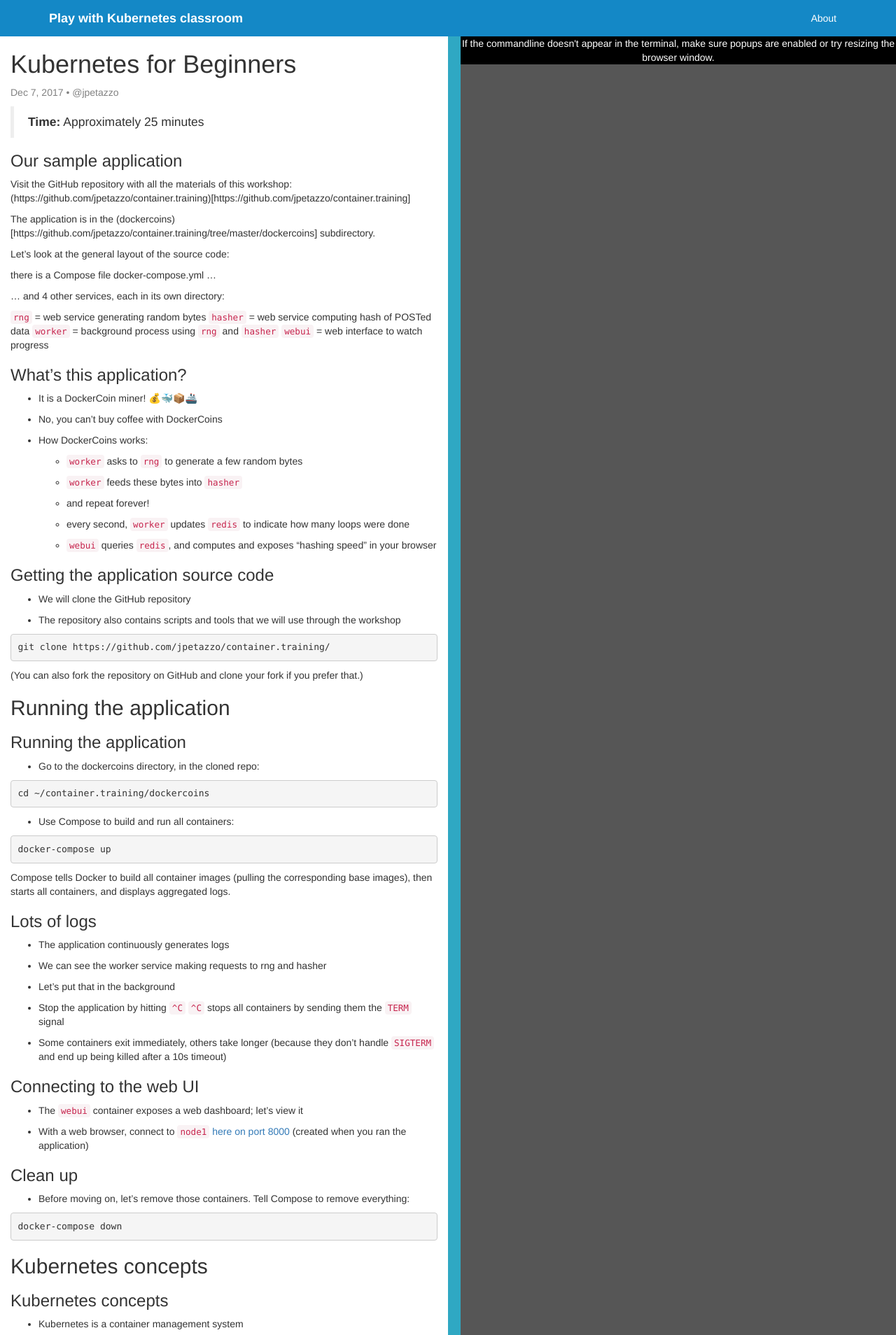
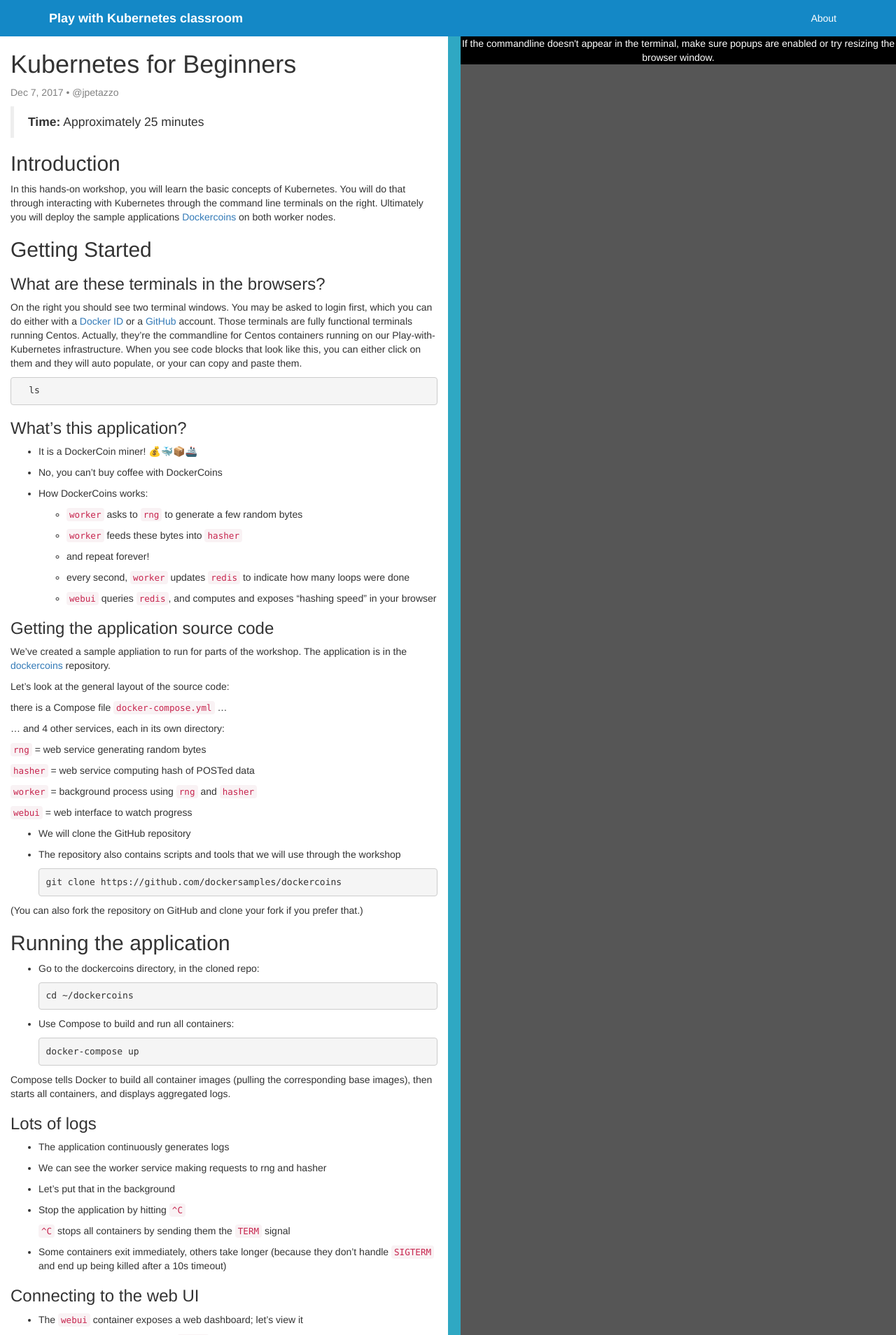
Before and after one commit to play-with-docker/play-with-kubernetes.github.io, a Jekyll site: the page built from _posts/2018-04-04-kubernetes-workshop.markdown, in a window 1280 px wide. Shown: the top 1908 px of the page at 70% size. Built offline with Jekyll 4.4.1, drawn with Linux system fonts in a browser that asks for light colours; nearby versions of some CDN libraries; some of the changed text lies outside the part shown; grey boxes are pictures that could not be loaded.

Commit message:
cleaning up indents, lack of terminals, and duplicate headings

````diff
--- a/_posts/2018-04-04-kubernetes-workshop.markdown
+++ b/_posts/2018-04-04-kubernetes-workshop.markdown
@@ -8,22 +8,18 @@
 terms: 3
 ---
 
-### Our sample application
-Visit the GitHub repository with all the materials of this workshop:
-(https://github.com/jpetazzo/container.training)[https://github.com/jpetazzo/container.training]
-
-The application is in the (dockercoins)[https://github.com/jpetazzo/container.training/tree/master/dockercoins] subdirectory.
-
-Let's look at the general layout of the source code:
-
-there is a Compose file docker-compose.yml ...
-
-... and 4 other services, each in its own directory:
-
-`rng` = web service generating random bytes
-`hasher` = web service computing hash of POSTed data
-`worker` = background process using `rng` and `hasher`
-`webui` = web interface to watch progress
+## Introduction
+
+In this hands-on workshop, you will learn the basic concepts of Kubernetes. You will do that through interacting with Kubernetes through the command line terminals on the right. Ultimately you will deploy the sample applications [Dockercoins](https://github.com/dockersamples/dockercoins) on both worker nodes.
+
+## Getting Started
+
+### What are these terminals in the browsers?
+On the right you should see two terminal windows. You may be asked to login first, which you can do either with a [Docker ID](https://hub.docker.com/) or a [GitHub](https://github.com) account. Those terminals are fully functional terminals running Centos. Actually, they're the commandline for Centos containers running on our Play-with-Kubernetes infrastructure. When you see code blocks that look like this, you can either click on them and they will auto populate, or your can copy and paste them.
+
+  ```.term1
+  ls
+  ```
 
 ### What's this application?
 * It is a DockerCoin miner! 💰🐳📦🚢
@@ -43,31 +39,46 @@
   * `webui` queries `redis`, and computes and exposes "hashing speed" in your browser
 
 ### Getting the application source code
+We've created a sample appliation to run for parts of the workshop. The application is in the [dockercoins](https://github.com/dockersamples/dockercoins) repository.
+
+Let's look at the general layout of the source code:
+
+there is a Compose file `docker-compose.yml` ...
+
+... and 4 other services, each in its own directory:
+
+`rng` = web service generating random bytes
+
+`hasher` = web service computing hash of POSTed data
+
+`worker` = background process using `rng` and `hasher`
+
+`webui` = web interface to watch progress
+
+
 * We will clone the GitHub repository
 
 * The repository also contains scripts and tools that we will use through the workshop
 
-```.term1
-git clone https://github.com/jpetazzo/container.training/
-```
+  ```.term1
+  git clone https://github.com/dockersamples/dockercoins
+  ```
 
 (You can also fork the repository on GitHub and clone your fork if you prefer that.)
 
 ## Running the application
 
-### Running the application
-
 * Go to the dockercoins directory, in the cloned repo:
 
-```.term1
-cd ~/container.training/dockercoins
-```
+  ```.term1
+  cd ~/dockercoins
+  ```
 
 * Use Compose to build and run all containers:
 
-```.term1
-docker-compose up
-```
+  ```.term1
+  docker-compose up
+  ```
 
 Compose tells Docker to build all container images (pulling the corresponding base images), then starts all containers, and displays aggregated logs.
 
@@ -80,7 +91,8 @@
 *  Let's put that in the background
 
 * Stop the application by hitting `^C`
-`^C` stops all containers by sending them the `TERM` signal
+
+  `^C` stops all containers by sending them the `TERM` signal
 
 * Some containers exit immediately, others take longer (because they don't handle `SIGTERM` and end up being killed after a 10s timeout)
 
@@ -94,13 +106,11 @@
 
 * Before moving on, let's remove those containers. Tell Compose to remove everything:
 
-```.term1
-docker-compose down
-```
+  ```.term1
+  docker-compose down
+  ```
 
 ## Kubernetes concepts
-
-### Kubernetes concepts
 
 * Kubernetes is a container management system
 
@@ -441,11 +449,11 @@
 
 * List the namespaces on our cluster with one of these commands:
 
-```
-kubectl get namespaces
-kubectl get namespace
-kubectl get ns
-```
+  ```
+  kubectl get namespaces
+  kubectl get namespace
+  kubectl get ns
+  ```
 *You know what ... This `kube-system` thing looks suspicious.*
 
 ### Accessing namespaces
@@ -494,9 +501,9 @@
 
 * Let's ping `goo.gl`
 
-```.term1
-kubectl run pingpong --image alpine ping goo.gl
-```
+  ```.term1
+  kubectl run pingpong --image alpine ping goo.gl
+  ```
 
 * OK, what just happened?
 
@@ -506,9 +513,9 @@
 
 * List most resource types:
 
-```.term1
-kubectl get all
-```
+  ```.term1
+  kubectl get all
+  ```
 
 We should see the following things:
 
@@ -564,9 +571,9 @@
 
 * View the result of our ping command:
 
-```.term1
-kubectl logs deploy/pingpong
-```
+  ```.term1
+  kubectl logs deploy/pingpong
+  ```
 
 ### Streaming logs in real time
 * Just like `docker logs`, `kubectl logs` supports convenient options:
@@ -579,18 +586,20 @@
 
 * View the latest logs of our ping command:
 
-```.term1
-kubectl logs deploy/pingpong --tail 1 --follow
-```
+  ```.term1
+  kubectl logs deploy/pingpong --tail 1 --follow
+  ```
 
 ### Scaling our application
 
 * We can create additional copies of our container (or rather our pod) with `kubectl scale`
 
 * Scale our pingpong deployment:
-```.term1
-kubectl scale deploy/pingpong --replicas 8
-```
+
+  ```.term1
+  kubectl scale deploy/pingpong --replicas 8
+  ```
+
 > Note: what if we tried to scale `rs/pingpong-xxxx`? We could! But the *deployment* would notice it right away, and scale back to the initial level.
 
 ### Resilience
@@ -636,14 +645,14 @@
 * Conveniently, when `you kubectl run somename`, the associated objects have a `run=somename` label
 
 * View the last line of log from all pods with the `run=pingpong` label:
-```.term1
-kubectl logs -l run=pingpong --tail 1
-```
+
+  ```.term1
+  kubectl logs -l run=pingpong --tail 1
+  ```
 
 * Unfortunately, `--follow` cannot (yet) be used to stream the logs from multiple containers.
 
 ## Exposing containers
-### Exposing containers
 
 * `kubectl expose` creates a *service* for existing pods
 
@@ -697,9 +706,9 @@
 
 * Watch them being started:
 
-```.term1
-kubectl get pods -w
-```
+  ```.term1
+  kubectl get pods -w
+  ```
 
 The `-w` option "watches" events happening on the specified resources.
 
@@ -711,15 +720,16 @@
 
 * Expose the ElasticSearch HTTP API port:
 
-```.term
-kubectl expose deploy/elastic --port 9200
-```
+  ```.term
+  kubectl expose deploy/elastic --port 9200
+  ```
 
 * Look up which IP address was allocated:
 
-```.term1
-kubectl get svc
-```
+  ```.term1
+  kubectl get svc
+  ```
+
 ### Services are layer 4 constructs
 
 * You can assign IP addresses to services, but they are still *layer 4* (i.e. a service is not an IP address; it's an IP address + protocol + port)
@@ -735,17 +745,18 @@
 * We will now send a few HTTP requests to our ElasticSearch pods
 
 * Let's obtain the IP address that was allocated for our service, *programatically*:
-{% raw %}
-```.term1
-IP=$(kubectl get svc elastic -o go-template --template '{{ .spec.clusterIP }}')
-```
-{% endraw %}
+
+  {% raw %}
+  ```.term1
+  IP=$(kubectl get svc elastic -o go-template --template '{{ .spec.clusterIP }}')
+  ```
+  {% endraw %}
 
 * Send a few requests:
 
-```.term1
-curl http://$IP:9200/
-```
+  ```.term1
+  curl http://$IP:9200/
+  ```
 
 Our requests are load balanced across multiple pods.
 
@@ -806,19 +817,19 @@
 <!-- TODO: Fix default registry URL to username in dockercoins.yml -->
 * We are going to use a convenient feature of Docker Compose
 
-* Aafter Go to the `stacks` directory:
-
-```
-cd ~/container.training/stacks
-```
+* Go to the `stacks` directory:
+
+  ```.term1
+  cd ~/container.training/stacks
+  ```
 
 * Build and push the images:
 
-```
-export REGISTRY
-docker-compose -f dockercoins.yml build
-docker-compose -f dockercoins.yml push
-```
+  ```.term1
+  export REGISTRY
+  docker-compose -f dockercoins.yml build
+  docker-compose -f dockercoins.yml push
+  ```
 
 Let's have a look at the dockercoins.yml file while this is building and pushing.
 
@@ -849,16 +860,16 @@
 
 * Deploy `redis`:
 
-```
-kubectl run redis --image=redis
-```
+  ```.term1
+  kubectl run redis --image=redis
+  ```
 
 * Deploy everything else:
 
-```
-for SERVICE in hasher rng webui worker; do
-  kubectl run $SERVICE --image=$USERNAME/$SERVICE
-done
+  ```.term1
+  for SERVICE in hasher rng webui worker; do
+    kubectl run $SERVICE --image=$USERNAME/$SERVICE
+  done
 ```
 
 ### Is this working?
@@ -867,10 +878,11 @@
 * (Hint: use `kubectl get deploy -w` to watch deployment events)
 
 * Look at some logs:
-```
-kubectl logs deploy/rng
-kubectl logs deploy/worker
-```
+
+  ```.term1
+  kubectl logs deploy/rng
+  kubectl logs deploy/worker
+  ```
 
 🤔 `rng` is fine ... But not `worker`.
 
@@ -887,19 +899,22 @@
 * `webui` will be dealt with later
 
 * Expose each deployment, specifying the right port:
-```
-kubectl expose deployment redis --port 6379
-kubectl expose deployment rng --port 80
-kubectl expose deployment hasher --port 80
-```
+
+  ```.term1
+  kubectl expose deployment redis --port 6379
+  kubectl expose deployment rng --port 80
+  kubectl expose deployment hasher --port 80
+  ```
 
 ### Is this working yet?
 * The `worker` has an infinite loop, that retries 10 seconds after an error
 
 * Stream the worker's logs:
-```
-kubectl logs deploy/worker --follow
-```
+
+  ```.term1
+  kubectl logs deploy/worker --follow
+  ```
+
 (Give it about 10 seconds to recover)
 
 * We should now see the `worker`, well, working happily.
@@ -912,14 +927,15 @@
 
 * Create a `NodePort` service for the Web UI:
 
-```
-kubectl expose deploy/webui --type=NodePort --port=8080
-```
+  ```.term1
+  kubectl expose deploy/webui --type=NodePort --port=8080
+  ```
 
 * Check the port that was allocated:
-```
-kubectl get svc
-```
+
+  ```.term1
+  kubectl get svc
+  ```
 
 ### Accessing the web UI
 
@@ -963,26 +978,24 @@
 
 ## Scaling a deployment
 
-### Scaling a deployment
 * We will start with an easy one: the `worker` deployment
 
-* Open two new terminals to check what's going on with pods and deployments:
-
-```kubectl get pods -w
-kubectl get deployments -w
-```
+  ```.term1
+  kubectl get pods -w
+
+  kubectl get deployments -w
+  ```
 
 * Now, create more `worker` replicas:
 
-```
-kubectl scale deploy/worker --replicas=10
-```
+  ```.term1
+  kubectl scale deploy/worker --replicas=10
+  ```
 
 * After a few seconds, the graph in the web UI should show up. (And peak at 10 hashes/second, just like when we were running on a single one.)
 
 ## Daemon sets
 
-### Daemon sets
 * What if we want one (and exactly one) instance of rng per node?
 
 * If we just scale deploy/rng to 2, nothing guarantees that they spread
@@ -1007,9 +1020,9 @@
 
 * But any kind of resource can always be created by providing a YAML description:
 
-```
-kubectl apply -f foo.yaml
-```
+  ```
+  kubectl apply -f foo.yaml
+  ```
 
 * How do we create the YAML file for our daemon set?
 
@@ -1021,9 +1034,9 @@
 
 * Dump the rng resource in YAML:
 
-```
-kubectl get deploy/rng -o yaml --export >rng.yml
-```
+  ```.term1
+  kubectl get deploy/rng -o yaml --export >rng.yml
+  ```
 
 Edit `rng.yml`
 
@@ -1043,9 +1056,10 @@
 Save, quit
 
 Try to create our new resource:
-```
-kubectl apply -f rng.yml
-```
+
+  ```.term1
+  kubectl apply -f rng.yml
+  ```
 
 * We all knew this couldn't be that easy, right!
 
@@ -1053,12 +1067,12 @@
 
 * The core of the error is:
 
-```
-error validating data:
-[ValidationError(DaemonSet.spec):
-unknown field "replicas" in io.k8s.api.extensions.v1beta1.DaemonSetSpec,
-...
-```
+  ```
+  error validating data:
+  [ValidationError(DaemonSet.spec):
+  unknown field "replicas" in io.k8s.api.extensions.v1beta1.DaemonSetSpec,
+  ...
+  ```
 
 * *Obviously*, it doesn't make sense to specify a number of replicas for a daemon set
 
@@ -1078,9 +1092,10 @@
 
 * Try to load our YAML file and ignore errors:
 
-```
-kubectl apply -f rng.yml --validate=false
-```
+  ```.term1
+  kubectl apply -f rng.yml --validate=false
+  ```
+
 Use the --force, Luke
 We could also tell Kubernetes to ignore these errors and try anyway
 
@@ -1098,9 +1113,10 @@
 
 * Look at the resources that we have now:
 
-```
-kubectl get all
-```
+  ```.term1
+  kubectl get all
+  ```
+
 We have both `deploy/rng` and `ds/rng` now!
 
 And one too many pods...
@@ -1129,9 +1145,10 @@
 * Therefore, we can query everybody's logs using that `run=rng` selector
 
 * Check the logs of all the pods having a label `run=rng`:
-```
-kubectl logs -l run=rng --tail 1
-```
+
+  ```.term1
+  kubectl logs -l run=rng --tail 1
+  ```
 
 * It appears that *all the pods* are serving requests at the moment.
 
@@ -1156,21 +1173,20 @@
 
 * Show detailed information about the `rng` deployment:
 
-```
-kubectl describe deploy rng
-```
+  ```.term1
+  kubectl describe deploy rng
+  ```
 
 * Show detailed information about the `rng` replica: (The second command doesn't require you to get the exact name of the replica set)
 
-```
-kubectl describe rs rng-yyyy
-kubectl describe rs -l run=rng
-```
+  ```.term1
+  kubectl describe rs rng-yyyy
+  kubectl describe rs -l run=rng
+  ```
+
 * The replica set selector also has a `pod-template-hash`, unlike the pods in our daemon set.
 
 ## Updating a service through labels and selectors
-
-### Updating a service through labels and selectors
 
 * What if we want to drop the `rng` deployment from the load balancer?
 
@@ -1220,27 +1236,30 @@
 
 * Update the daemon set to add `isactive: "yes"` to the selector and template label:
 
-```
-kubectl edit daemonset rng
-```
+  ```.term1
+  kubectl edit daemonset rng
+  ```
 
 * Update the service to add `isactive: "yes"` to its selector:
-```
-kubectl edit service rng
-```
+
+  ```.term1
+  kubectl edit service rng
+  ```
 
 ### Checking what we've done
 * Check the logs of all `run=rng` pods to confirm that only 2 of them are now active:
-```
-kubectl logs -l run=rng
-```
+
+  ```.term1
+  kubectl logs -l run=rng
+  ```
 
 * The timestamps should give us a hint about how many pods are currently receiving traffic.
 
 * Look at the pods that we have right now:
-```
-kubectl get pods
-```
+
+  ```.term1
+  kubectl get pods
+  ```
 
 ### More labels, more selectors, more problems?
 * Bonus exercise 1: clean up the pods of the "old" daemon set
@@ -1283,30 +1301,34 @@
 ### Building a new version of the `worker` service
 
 * Go to the stack directory:
-```
-cd ~/container.training/stacks
-```
-
-Edit `dockercoins/worker/worker.py`, update the sleep line to sleep 1 second
-
-Build a new tag and push it to the registry:
-```
-  export TAG=v0.2
-  docker-compose -f dockercoins.yml build
-  docker-compose -f dockercoins.yml push
-```
+
+  ```.term1
+  cd ~/container.training/stacks
+  ```
+
+* Edit `dockercoins/worker/worker.py`, update the sleep line to sleep 1 second
+
+* Build a new tag and push it to the registry:
+
+  ```.term1
+    export TAG=v0.2
+    docker-compose -f dockercoins.yml build
+    docker-compose -f dockercoins.yml push
+  ```
 
 ### Rolling out the new worker service
 
 * Let's monitor what's going on by opening a few terminals, and run:
-```
-  kubectl get pods -w
-  kubectl get replicasets -w
-  kubectl get deployments -w
-```
+
+  ```.term1
+    kubectl get pods -w
+    kubectl get replicasets -w
+    kubectl get deployments -w
+  ```
 
 * Update worker either with kubectl edit, or by running:
-  ```
+
+  ```.term1
   kubectl set image deploy worker worker=$USERNAME/worker:$TAG
   ```
 
@@ -1317,16 +1339,17 @@
 * What happens if we make a mistake?
 
 * Update worker by specifying a non-existent image:
-  ```
+
+  ```.term1
   export TAG=v0.3
   kubectl set image deploy worker worker=$REGISTRY/worker:$TAG
   ```
 
 * Check what's going on:
 
-```
-kubectl rollout status deploy worker
-```
+  ```.term1
+  kubectl rollout status deploy worker
+  ```
 
 * Our rollout is stuck. However, the app is not dead (just 10% slower).
 
@@ -1337,7 +1360,8 @@
 * Or we could invoke a manual rollback
 
 * Cancel the deployment and wait for the dust to settle down:
-  ```
+
+  ```.term1
   kubectl rollout undo deploy worker
   kubectl rollout status deploy worker
   ```
@@ -1353,19 +1377,19 @@
 
 * The corresponding changes can be expressed in the following YAML snippet:
 
-```
-spec:
-  template:
-    spec:
-      containers:
-      - name: worker
-        image: $USERNAME/worker:latest
-  strategy:
-    rollingUpdate:
-      maxUnavailable: 0
-      maxSurge: 3
-  minReadySeconds: 10
-```
+  ```
+  spec:
+    template:
+      spec:
+        containers:
+        - name: worker
+          image: $USERNAME/worker:latest
+    strategy:
+      rollingUpdate:
+        maxUnavailable: 0
+        maxSurge: 3
+    minReadySeconds: 10
+  ```
 
 ### Applying changes through a YAML patch
 
@@ -1375,7 +1399,7 @@
 
 * Apply all our changes and wait for them to take effect:
 
-  ```
+  ```.term1
   kubectl patch deployment worker -p "
   spec:
     template:
````
Also changed, not shown: other parts of _posts/2018-04-04-kubernetes-workshop.markdown (+0 -5 lines).
